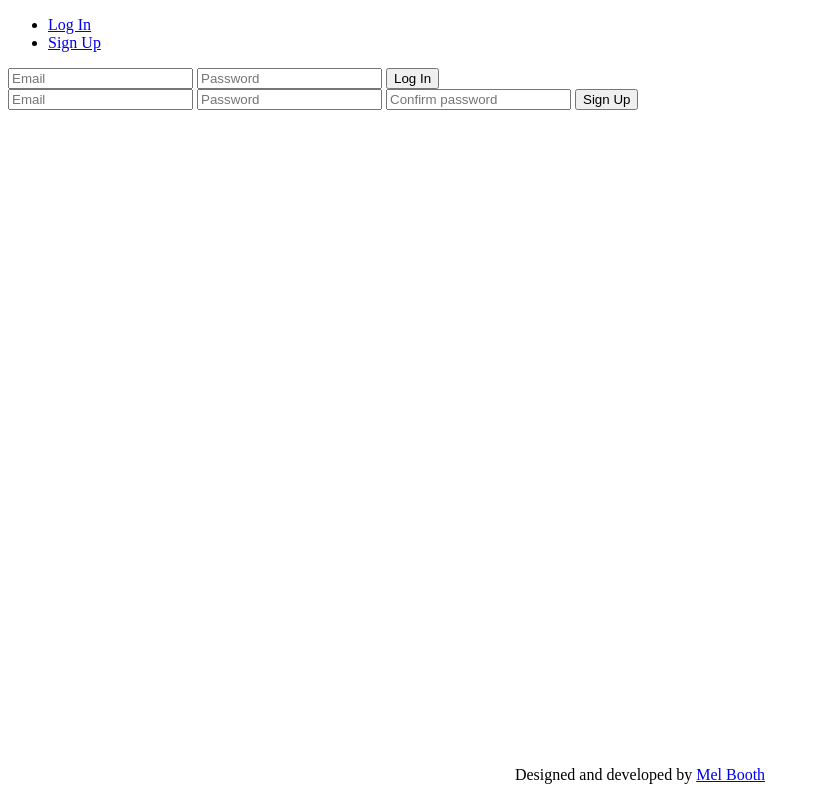
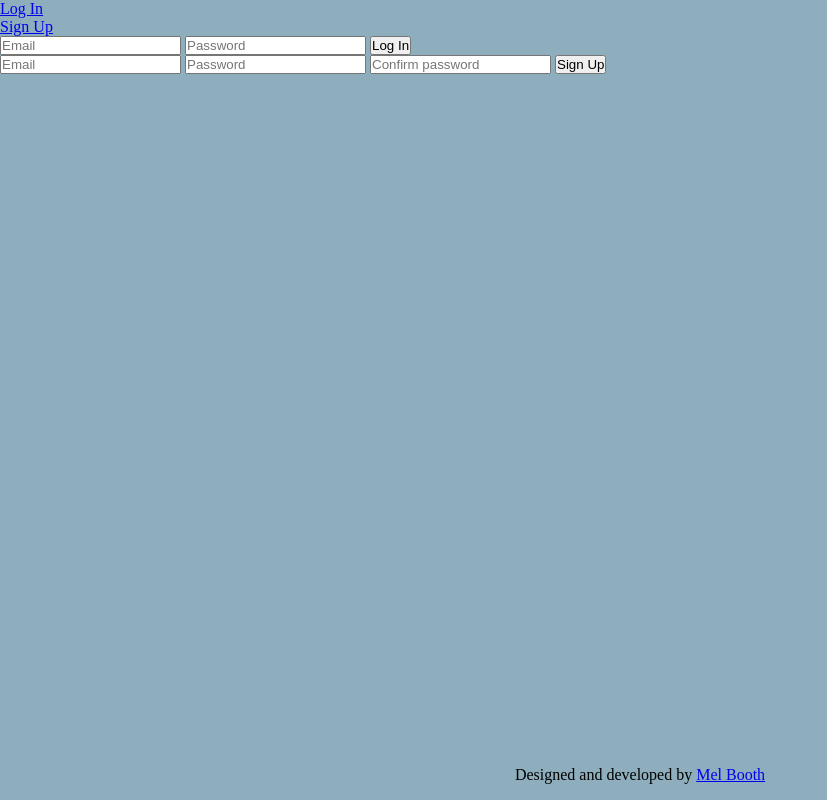
Before and after one commit to mel-booth/signup-form, a website: page index.html in a window 1280 px wide. Shown: the whole page, without its empty margins (0-827 px from the left). Drawn offline with Linux system fonts and the light colour scheme.

Commit message:
add background color and remove auto margins/padding

```diff
--- a/main.css
+++ b/main.css
@@ -4,6 +4,10 @@
 #031424 - ultramarine
 #8eaebd - light blue*/
 
+* {
+  margin: 0px auto;
+  padding: 0px;
+}
 ul {
 
 }
@@ -17,7 +21,10 @@ ul {
 }
 
 .main-container {
-
+  position: absolute;
+  width: 100%;
+  height: 100%;
+  background-color: #8eaebd;
 }
 
 .box-container {
```
